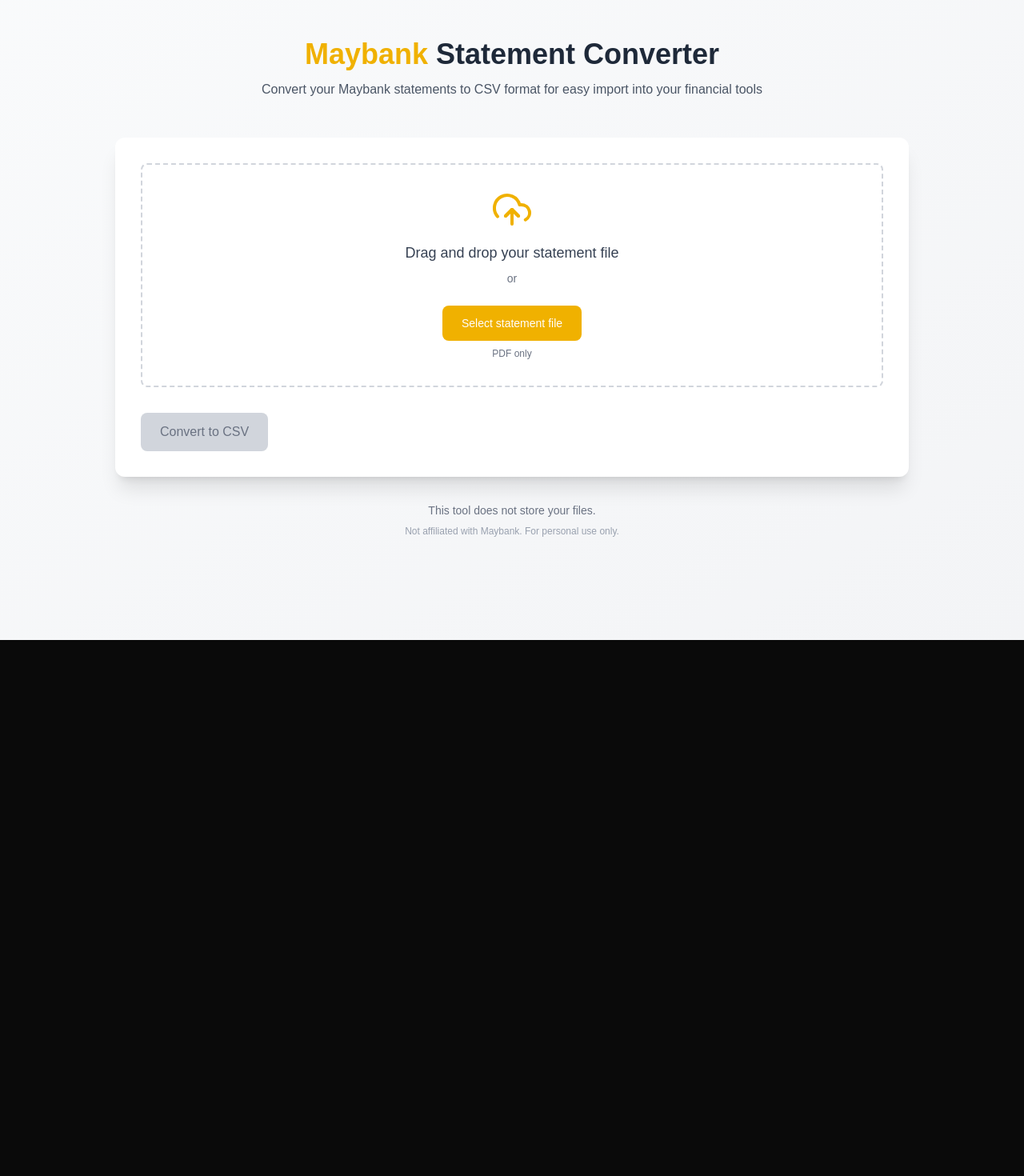
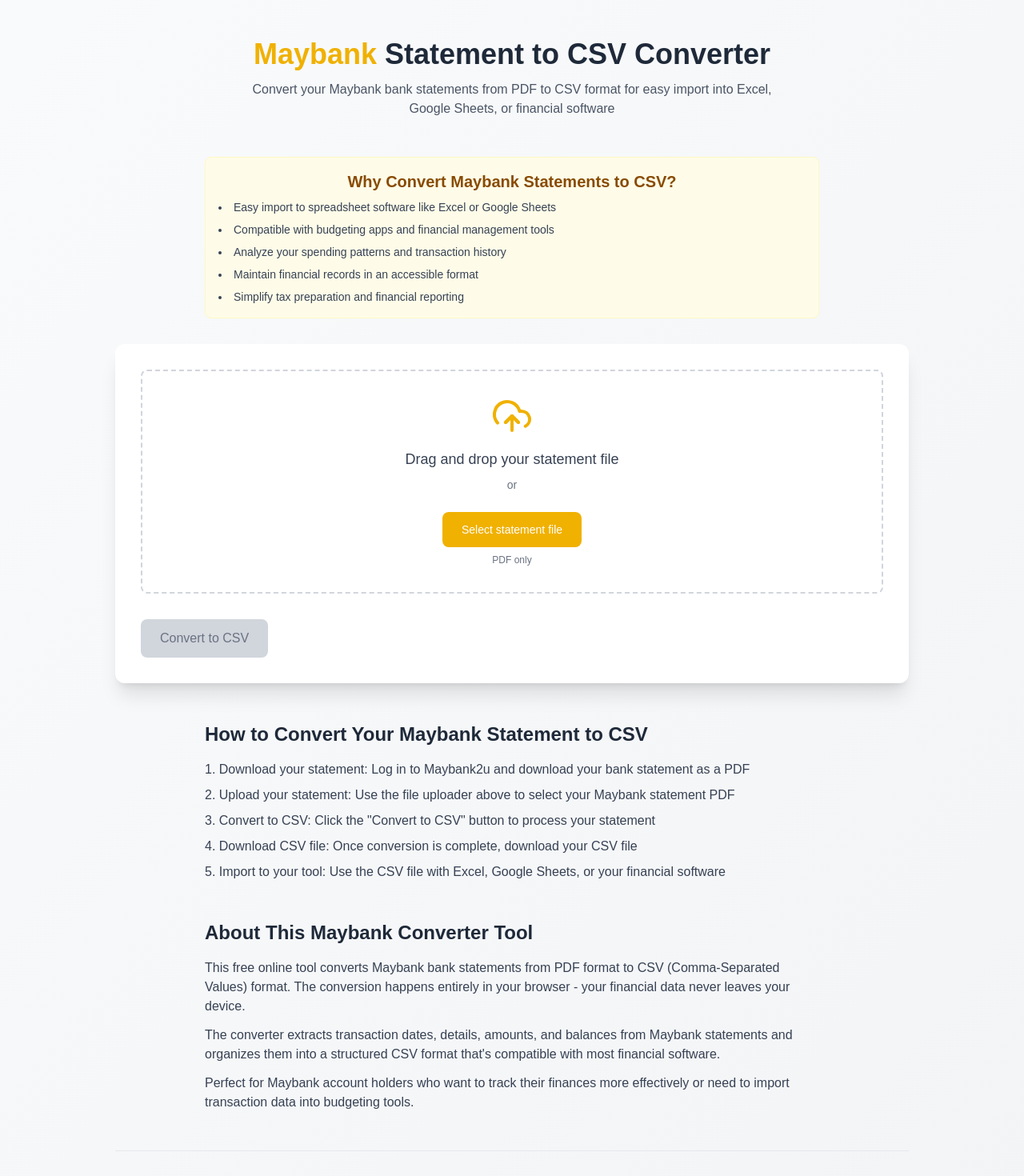
Before and after one commit to issadarkthing/maybankconverter, a Next.js app: page / in a window 1280 px wide. Shown: the top 1470 px of the page at 80% size. Before the commit the page ends 800 px from the top, so only its background shows below. Built offline with nearby package versions, Linux system fonts and the light colour scheme.

Commit message:
make the page SEO-friendly

```diff
--- a/src/app/page.tsx
+++ b/src/app/page.tsx
@@ -1,4 +1,38 @@
 import { FileConverter } from "./FileConverter";
+import type { Metadata } from "next";
+
+// SEO metadata
+export const metadata: Metadata = {
+    title: "Convert Maybank Bank Statement to CSV | Free Online Tool",
+    description:
+        "Free online tool to convert Maybank bank statements from PDF to CSV format. Import your Maybank transactions easily into Excel, Google Sheets, or financial software.",
+    keywords: [
+        "Maybank statement converter",
+        "Maybank to CSV",
+        "convert Maybank PDF to CSV",
+        "Maybank statement CSV export",
+        "Maybank transaction export",
+        "Maybank statement parser",
+        "bank statement converter",
+    ],
+    openGraph: {
+        title: "Maybank Statement to CSV Converter",
+        description:
+            "Convert your Maybank bank statements from PDF to CSV instantly. No data is stored - your files remain private.",
+        type: "website",
+        locale: "en_US",
+        siteName: "Maybank Statement Converter",
+    },
+    twitter: {
+        card: "summary_large_image",
+        title: "Convert Maybank Bank Statements to CSV",
+        description:
+            "Free tool to convert Maybank PDF statements to CSV format for financial tracking",
+    },
+    alternates: {
+        canonical: "https://maybankconverter.yourdomain.com",
+    },
+};
 
 export default function Home() {
     return (
@@ -8,21 +42,124 @@
                     <header className="text-center mb-12">
                         <h1 className="text-4xl font-bold text-gray-800 dark:text-white mb-3">
                             <span className="text-yellow-500">Maybank</span>{" "}
-                            Statement Converter
+                            Statement to CSV Converter
                         </h1>
                         <p className="text-gray-600 dark:text-gray-300 max-w-2xl mx-auto">
-                            Convert your Maybank statements to CSV format for
-                            easy import into your financial tools
+                            Convert your Maybank bank statements from PDF to CSV
+                            format for easy import into Excel, Google Sheets, or
+                            financial software
                         </p>
                     </header>
+
+                    <section className="mb-8 text-center">
+                        <div className="bg-yellow-50 dark:bg-yellow-900/20 border border-yellow-100 dark:border-yellow-800 rounded-lg p-4 max-w-3xl mx-auto">
+                            <h2 className="text-xl font-semibold text-yellow-800 dark:text-yellow-200 mb-2">
+                                Why Convert Maybank Statements to CSV?
+                            </h2>
+                            <ul className="text-left text-sm space-y-2 list-disc list-inside text-gray-700 dark:text-gray-300">
+                                <li>
+                                    Easy import to spreadsheet software like
+                                    Excel or Google Sheets
+                                </li>
+                                <li>
+                                    Compatible with budgeting apps and financial
+                                    management tools
+                                </li>
+                                <li>
+                                    Analyze your spending patterns and
+                                    transaction history
+                                </li>
+                                <li>
+                                    Maintain financial records in an accessible
+                                    format
+                                </li>
+                                <li>
+                                    Simplify tax preparation and financial
+                                    reporting
+                                </li>
+                            </ul>
+                        </div>
+                    </section>
 
                     <main className="bg-white dark:bg-gray-800 rounded-xl shadow-xl overflow-hidden">
                         <FileConverter />
                     </main>
 
-                    <footer className="mt-8 text-center">
+                    <section className="mt-12 mb-12 max-w-3xl mx-auto">
+                        <h2 className="text-2xl font-bold text-gray-800 dark:text-white mb-4">
+                            How to Convert Your Maybank Statement to CSV
+                        </h2>
+                        <ol className="text-gray-700 dark:text-gray-300 space-y-4 list-decimal list-inside">
+                            <li className="mb-2">
+                                <span className="font-medium">
+                                    Download your statement:
+                                </span>{" "}
+                                Log in to Maybank2u and download your bank
+                                statement as a PDF
+                            </li>
+                            <li className="mb-2">
+                                <span className="font-medium">
+                                    Upload your statement:
+                                </span>{" "}
+                                Use the file uploader above to select your
+                                Maybank statement PDF
+                            </li>
+                            <li className="mb-2">
+                                <span className="font-medium">
+                                    Convert to CSV:
+                                </span>{" "}
+                                Click the "Convert to CSV" button to process
+                                your statement
+                            </li>
+                            <li className="mb-2">
+                                <span className="font-medium">
+                                    Download CSV file:
+                                </span>{" "}
+                                Once conversion is complete, download your CSV
+                                file
+                            </li>
+                            <li className="mb-2">
+                                <span className="font-medium">
+                                    Import to your tool:
+                                </span>{" "}
+                                Use the CSV file with Excel, Google Sheets, or
+                                your financial software
+                            </li>
+                        </ol>
+                    </section>
+
+                    <section className="mb-12 max-w-3xl mx-auto">
+                        <h2 className="text-2xl font-bold text-gray-800 dark:text-white mb-4">
+                            About This Maybank Converter Tool
+                        </h2>
+                        <div className="text-gray-700 dark:text-gray-300 space-y-3">
+                            <p>
+                                This free online tool converts Maybank bank
+                                statements from PDF format to CSV
+                                (Comma-Separated Values) format. The conversion
+                                happens entirely in your browser - your
+                                financial data never leaves your device.
+                            </p>
+                            <p>
+                                The converter extracts transaction dates,
+                                details, amounts, and balances from Maybank
+                                statements and organizes them into a structured
+                                CSV format that's compatible with most financial
+                                software.
+                            </p>
+                            <p>
+                                Perfect for Maybank account holders who want to
+                                track their finances more effectively or need to
+                                import transaction data into budgeting tools.
+                            </p>
+                        </div>
+                    </section>
+
+                    <footer className="mt-8 text-center border-t border-gray-200 dark:border-gray-700 pt-8">
                         <p className="text-sm text-gray-500 dark:text-gray-400">
-                            This tool does not store your files.
+                            This Maybank statement to CSV converter processes
+                            all files locally in your browser. No data is
+                            uploaded to any server or stored anywhere.
                         </p>
                         <p className="text-xs text-gray-400 dark:text-gray-500 mt-2">
                             Not affiliated with Maybank. For personal use only.
@@ -30,6 +167,27 @@
                     </footer>
                 </div>
             </div>
+
+            {/* Structured data for SEO */}
+            <script
+                type="application/ld+json"
+                dangerouslySetInnerHTML={{
+                    __html: JSON.stringify({
+                        "@context": "https://schema.org",
+                        "@type": "SoftwareApplication",
+                        name: "Maybank Statement to CSV Converter",
+                        applicationCategory: "FinanceApplication",
+                        operatingSystem: "Web",
+                        offers: {
+                            "@type": "Offer",
+                            price: "0",
+                            priceCurrency: "USD",
+                        },
+                        description:
+                            "Free online tool to convert Maybank bank statements from PDF to CSV format for easy import into financial software.",
+                    }),
+                }}
+            />
         </>
     );
 }
```
